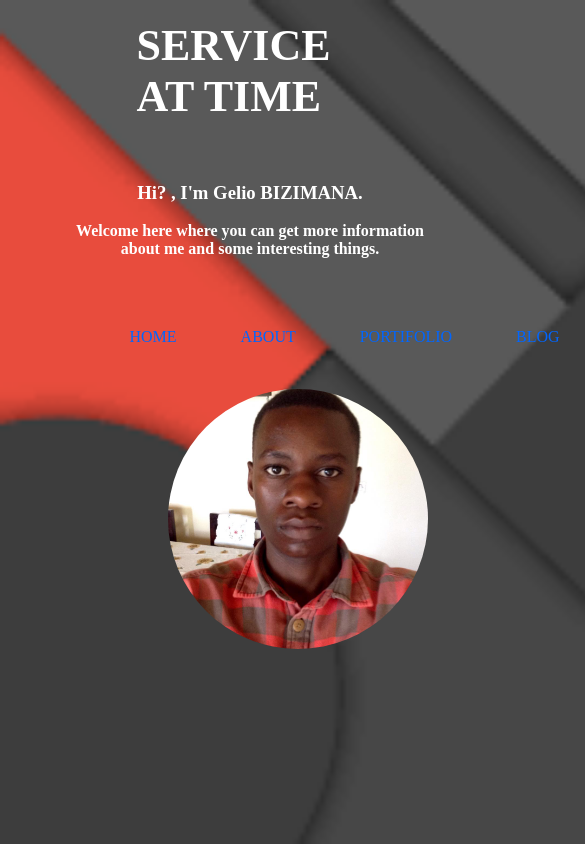
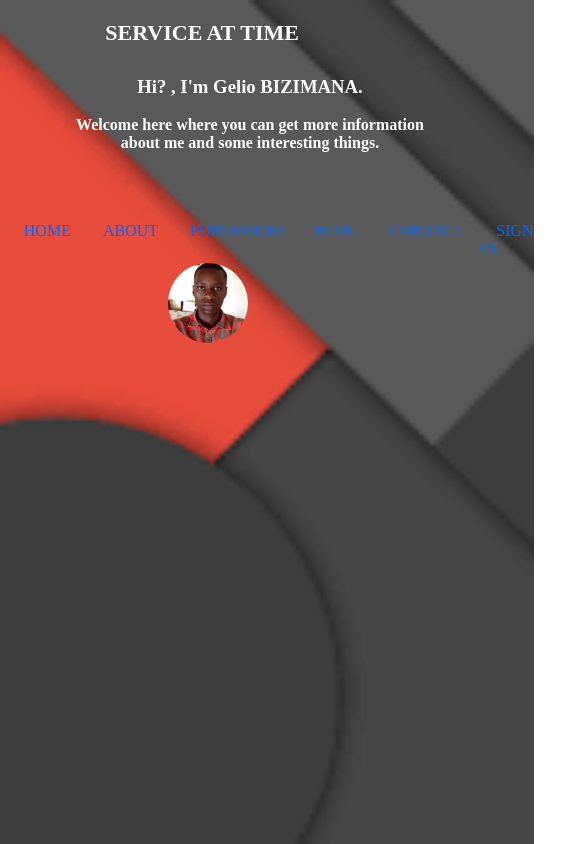
Before and after one commit to BiGelio/MY-BRAND, a plain HTML site: page UI/index.html in a window 390 px wide. Shown: the top 844 px of the page, 585 px wide, since content can reach past the window. Drawn offline with Linux system fonts and the light colour scheme.

Commit message:
feat(ui): Adding responsiveness
Making index.html responsive and general navigaton bar

[discoveries]

```diff
--- a/UI/index.html
+++ b/UI/index.html
@@ -31,7 +31,7 @@
                 <a href="sign_in.html">SIGN IN</a></li>
         </ul>
     </nav>
-    <img src="Images/profile.jpg" alt="Not loaded!" width="260" height="260">
+    <img src="Images/profile.jpg" alt="Not loaded!">
     <!-- <div style="background-image: url('Images\bg1.jpg');height: 100px;"></div> -->
 </body>
 
--- a/UI/styles/index.css
+++ b/UI/styles/index.css
@@ -19,11 +19,18 @@ body {
     margin-top: 40px;
 } */
 
-p {
-    /* color: aqua; */
-}
+
+/* p { */
+
+
+/* color: aqua; */
+
+
+/* } */
 
 img {
+    width: 260px;
+    height: 260px;
     margin-top: 25px;
     border-radius: 150px;
     margin-left: 43%;
@@ -37,3 +44,57 @@ img {
     /* background-color: blue; */
     color: white;
 }
+
+@media only screen and (max-width:920px) {
+    img {
+        width: 200px;
+        height: 200px;
+        margin-top: 15px;
+        /* border-radius: 150px; */
+        margin-left: 43%;
+    }
+    #description {
+        padding-top: 50px;
+        text-align: center;
+        margin: auto;
+        width: 500px;
+        /* background-color: blue; */
+        color: white;
+    }
+}
+
+@media only screen and (max-width:768px) {
+    img {
+        width: 140px;
+        height: 140px;
+        margin-top: 10px;
+        /* border-radius: 150px; */
+        margin-left: 43%;
+    }
+    #description {
+        padding-top: 40px;
+        text-align: center;
+        margin: auto;
+        width: 500px;
+        /* background-color: blue; */
+        color: white;
+    }
+}
+
+@media only screen and (max-width:600px) {
+    img {
+        width: 80px;
+        height: 80px;
+        margin-top: 5px;
+        /* border-radius: 150px; */
+        margin-left: 43%;
+    }
+    #description {
+        padding-top: 30px;
+        text-align: center;
+        margin: auto;
+        width: 500px;
+        /* background-color: blue; */
+        color: white;
+    }
+}
--- a/UI/styles/navbar.css
+++ b/UI/styles/navbar.css
@@ -29,3 +29,45 @@ nav ul li a {
     padding: 1em 2em 1em 2em;
     color: rgb(0, 102, 255);
 }
+
+
+/* Styles for responsiveness */
+
+@media only screen and (max-width:920px) {
+    #head {
+        margin-left: 27%;
+        font-size: 42px;
+    }
+    nav ul {
+        margin-left: 15%;
+        display: inline-flex;
+    }
+}
+
+@media only screen and (max-width:768px) {
+    #head {
+        margin-left: 27%;
+        /* text-align: center; */
+        font-size: 34px;
+        margin-top: 5%;
+    }
+    nav ul {
+        /* float: right; */
+        margin-left: 5%;
+        display: inline-flex;
+    }
+}
+
+@media only screen and (max-width:600px) {
+    #head {
+        margin-left: 27%;
+        font-size: 22px;
+    }
+    nav ul li a {
+        padding: 1em;
+    }
+    nav ul {
+        margin-left: 2%;
+        display: inline-flex;
+    }
+}
```
Also changed, not shown: UI/styles/general_navbar.css (+3 -12 lines).
